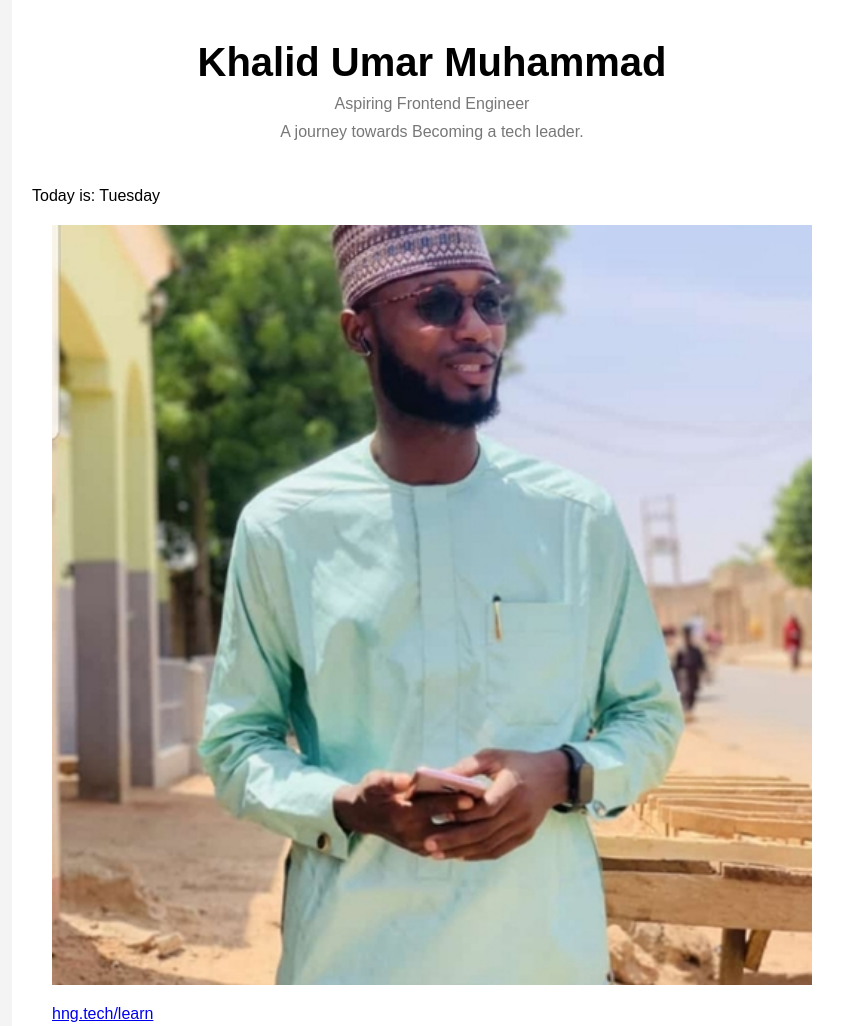
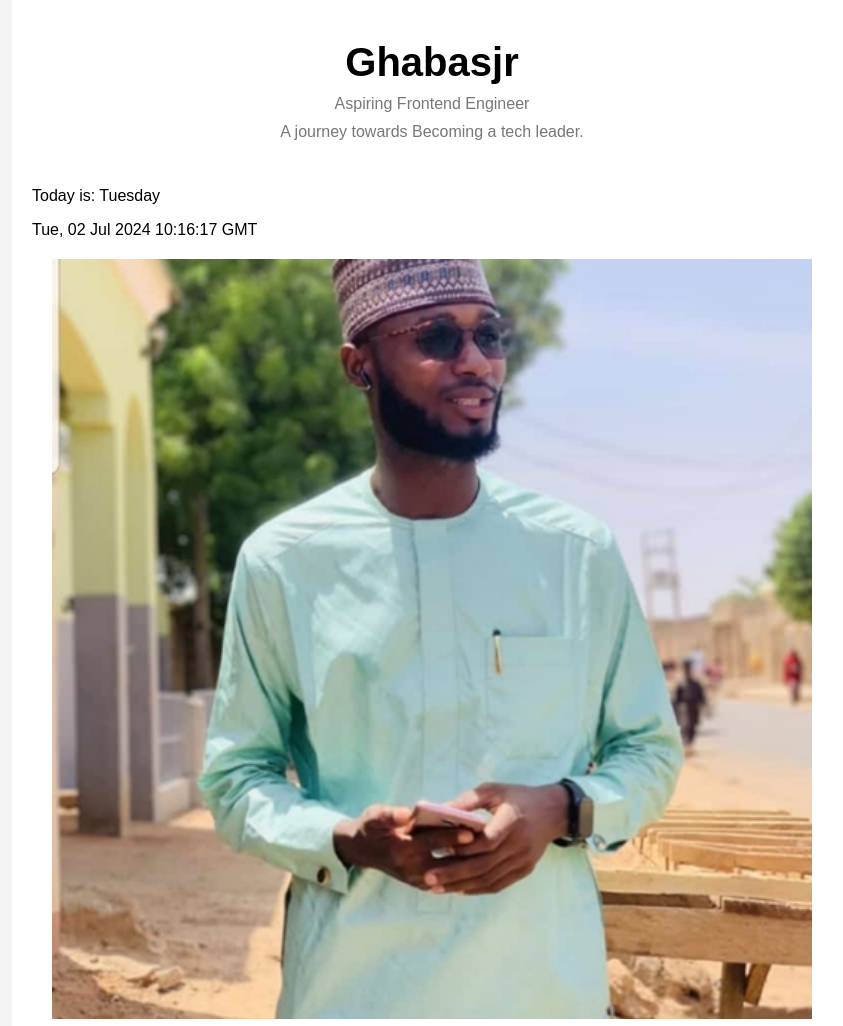
Before and after one commit to Ghabasjr/personal-website, a plain HTML site: page index.html in a window 1280 px wide. Shown: the top 1026 px of the page, without its empty margins (208-1051 px from the left). Drawn offline with Linux system fonts and the light colour scheme.

Commit message:
Added UTC time display to script.js and updated index.html

```diff
--- a/index.html
+++ b/index.html
@@ -9,7 +9,7 @@
   <body>
     <div class="container" data-testid="container">
       <header class="header" data-testid="header">
-        <h1 data-testid="slackDisplayName">Khalid Umar Muhammad</h1>
+        <h1 data-testid="slackDisplayName">Ghabasjr</h1>
         <p data-testid="subtitle">Aspiring Frontend Engineer</p>
         <p data-testid="sub-title">A journey towards Becoming a tech leader.</p>
       </header>
@@ -18,6 +18,7 @@
           Today is:
           <span id="dates"></span>
         </p>
+        <p id="currentTimeUTC"></p>
       </div>
       <div class="goals" data-testid="goals-div">
         <img
--- a/js/index.js
+++ b/js/index.js
@@ -4,4 +4,18 @@ document.addEventListener("DOMContentLoaded", function(){
     const dayOfWeek = daysOfWeek[today.getDay()];
     console.log("dates",dayOfWeek);
     document.getElementById("dates").textContent = dayOfWeek;
+
+    function updateUTCTime() {
+        const utcTimeElement = document.getElementById('currentTimeUTC');
+        const now = new Date();
+        const utcString = now.toUTCString();
+        utcTimeElement.textContent = utcString;
+    }
+
+    // Update the time every second
+    setInterval(updateUTCTime, 1000);
+
+    // Initialize the time display
+    updateUTCTime();
+
 });
```
